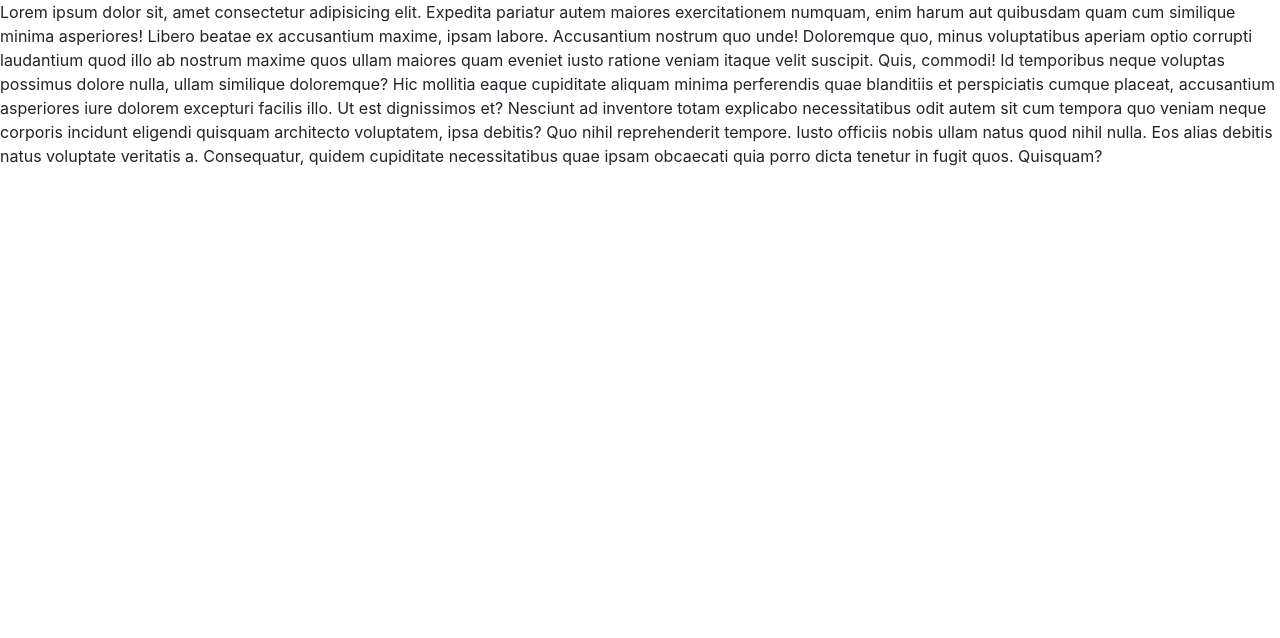
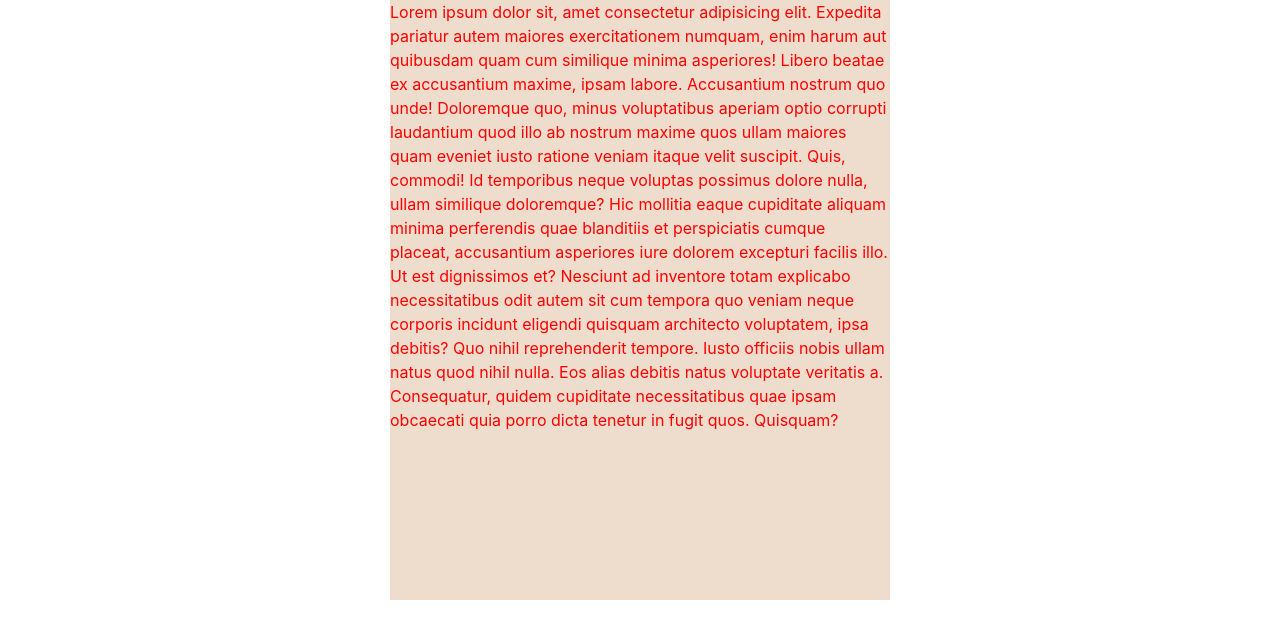
Before and after one commit to mudiagauwojeya/Whiteboard360, a website: page index.html in a window 1280 px wide. Drawn offline with nearby package versions, Linux system fonts and the light colour scheme.

Commit message:
:hammer: Update development scripts

```diff
--- a/sass/styles.scss
+++ b/sass/styles.scss
@@ -1,5 +1,10 @@
 .test {
     background-color: #eeddcc;
+    color: red;
+    display: inline-block;
+    margin: auto;
     width: 500px;
     height: 600px;
+
+    display: grid;
 }
```
Also changed, not shown: package.json (+5 -2 lines), css/styles.css, 1 other file.
